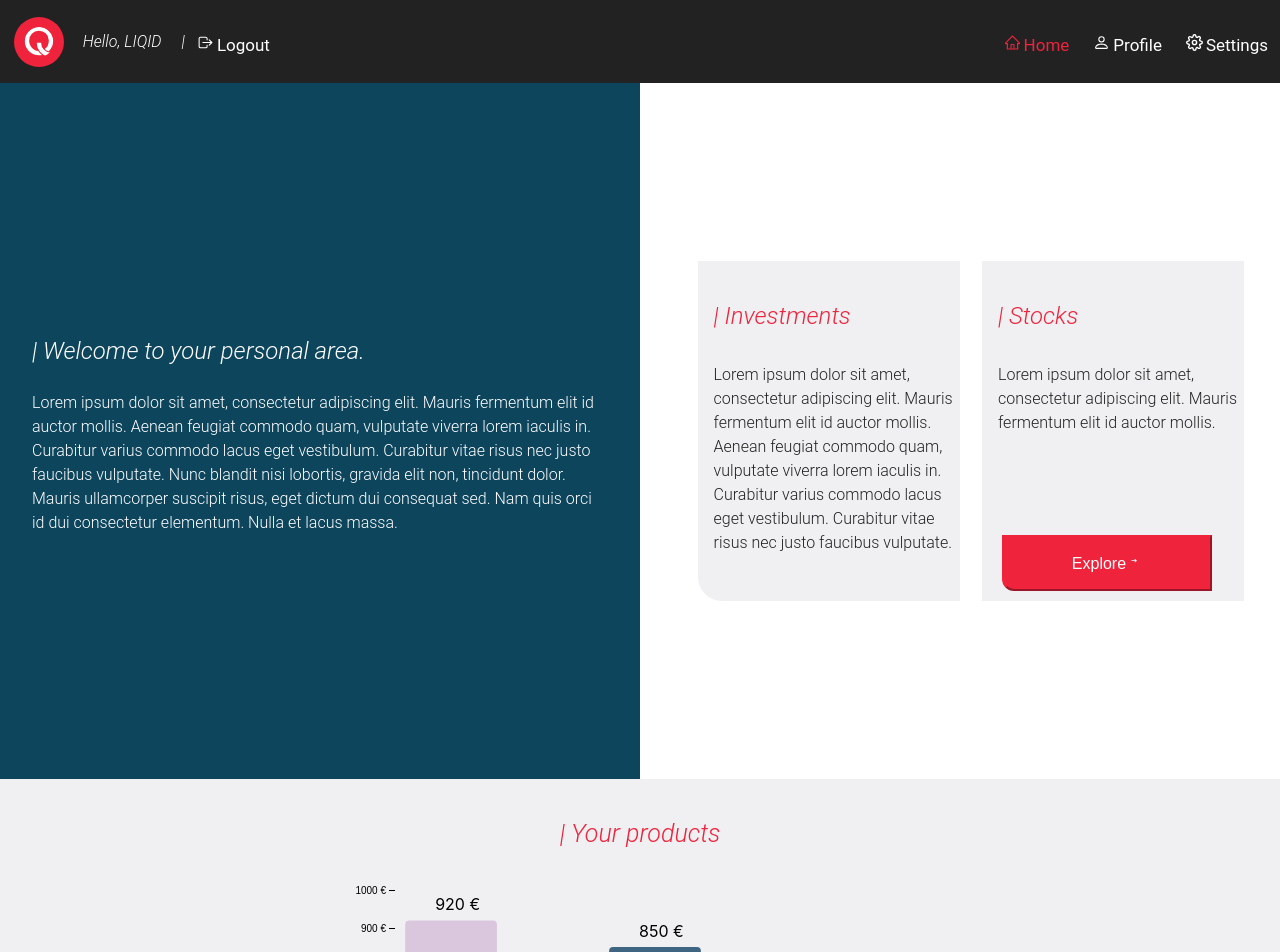
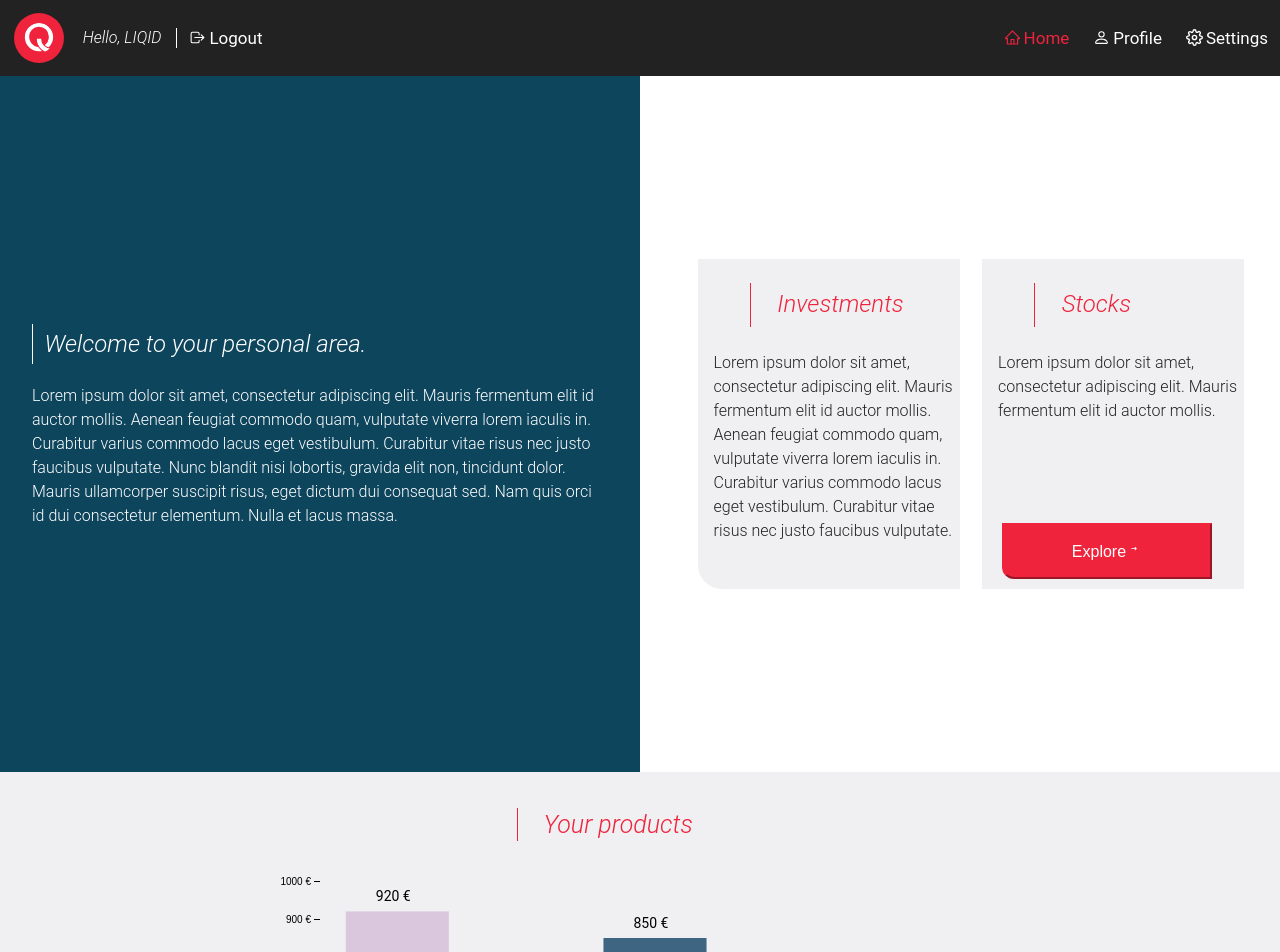
Before and after one commit to mya2h/liqid-code-challenge, a React (Create React App) app: page /home in a window 1280 px wide. Shown: the top 952 px of the page. Built offline with nearby package versions, Linux system fonts and the light colour scheme.

Commit message:
finalizing css

```diff
--- a/public/index.html
+++ b/public/index.html
@@ -3,7 +3,7 @@
   <head>
     <meta charset="utf-8" />
     <link rel="icon" href="%PUBLIC_URL%/redlogo.svg" />
-    <meta name="viewport" content="width=device-width, initial-scale=1" />
+    <meta name="viewport" content="width=device-width, initial-scale=1,maximum-scale=1" />
     <meta name="theme-color" content="#000000" />
     <meta
       name="description"
--- a/src/assets/styles/barChart.css
+++ b/src/assets/styles/barChart.css
@@ -4,21 +4,29 @@
   text-align: center;
   display: block;
   padding: 2%;
+}
+.content div {
   overflow-x: auto;
 }
 .tooltip {
   flex-direction: column;
-  font: normal 300 16px/21px Roboto;
+  font: bold 300 16px/21px Roboto;
+  padding: 1%;
+  text-align: left;
 }
 .tooltip span {
   color: #1eb3ae;
   float: right;
+  font-weight: normal;
 }
 .title {
   font: italic normal 300 25px/33px Roboto;
   color: #ef233c;
+  border-left: 1px solid;
+  width: 200px;
   align-self: center;
-  padding-top: 1%;
+  margin-left: 40%;
+  margin-top: 10px;
 }
 
 @media screen and (max-width: 599px) {
--- a/src/assets/styles/landing.css
+++ b/src/assets/styles/landing.css
@@ -29,9 +29,9 @@
 .col2 h3 {
   font: italic normal 300 1.5em/1.8em Roboto;
   color: #ef233c;
-  padding-left: 16px;
-  padding-right: 2px;
-  padding-top: 10px;
+  padding-left: 10%;
+  border-left: 1px solid;
+  margin-left: 20%;
 }
 .col2 p {
   font: normal normal 300 1em/1.5em Roboto;
@@ -61,6 +61,8 @@
 .col1content h2 {
   font: italic normal 300 1.5em/1.7em Roboto;
   color: #ffffff;
+  border-left: 1px solid;
+  padding-left: 2%;
 }
 .col1content p {
   font: normal normal 300 16px/24px Roboto;
@@ -78,6 +80,11 @@
   }
   .stock {
     border-radius: 0 0 0 24px;
+    padding-top: 2%;
+  }
+  .investments {
+    margin-top: 5%;
+    padding-top: 2%;
   }
 
   .hidenrow {
@@ -91,6 +98,7 @@
     color: #ef233c;
     padding-left: 16px;
     padding-right: 2px;
+    top: 20px;
   }
   .col2 p {
     font: normal normal 300 16px/24px Roboto;
--- a/src/assets/styles/nav.css
+++ b/src/assets/styles/nav.css
@@ -6,9 +6,21 @@
   justify-content: space-between;
   align-items: center;
 }
-.nav .icon {
+.nav-menu .icon {
   padding-right: 3px;
-  margin-top: 6px;
+  margin-bottom: -2px;
+}
+.nav-title .left-item {
+  border-left: 1px solid;
+  top: 10px;
+  bottom: 10px;
+  padding-top: 0;
+  padding-bottom: 0;
+  margin-left: 15px;
+}
+.nav-title .icon {
+  margin-bottom: -2px;
+  padding-right: 3px;
 }
 .nav-menu {
   display: flex;
@@ -128,6 +140,9 @@
   .nav-menu-right .right-item {
     display: block;
   }
+  .nav-title .left-item {
+    border: none;
+  }
   .active-nav {
     position: fixed;
     width: 100%;
--- a/src/components/Home/barChart.js
+++ b/src/components/Home/barChart.js
@@ -37,7 +37,7 @@ const BarChart = () => {
 
     const DrawChart = (data) => {
         var margin = { top: 20, right: 25, bottom: 30, left: 40 },
-            width = 650 - margin.left - margin.right,
+            width = 800 - margin.left - margin.right,
             height = 450 - margin.top - margin.bottom;
         var svg = d3.select("#chart")
             .append("svg")
@@ -50,11 +50,13 @@ const BarChart = () => {
         const x = d3.scaleBand()
             .domain(d3.range(data.length))
             .range([margin.left, width - margin.right])
-            .padding(0.1)
+            .padding(0.2)
 
         svg.append('g')
             .attr('transform', 'translate(0,' + height + ')')
             .call(d3.axisBottom(x).tickFormat(i => data[i].category).tickSizeOuter(0))
+            .style("font-size","14px")
+            .style("font-family","Roboto")
 
 
         const max = d3.max(data, function (d) { return d.quantity + 80 })
@@ -67,6 +69,8 @@ const BarChart = () => {
             .attr('transform', 'translate(' + margin.left + ',0)')
             .call(d3.axisLeft(y).tickFormat(d => `${d} €`))
             .select(".domain").remove()
+            .style("font-size","14px")
+            .style("font-family","Roboto")
 
         var Tooltip = d3.select("#chart")
             .append("div")
@@ -114,8 +118,6 @@ const BarChart = () => {
             .append("rect")
             .attr('x', (d, i) => x(i))
             .attr('y', d => y(d.quantity))
-            .attr("rx", 4)
-            .attr("ry", 4)
             .attr('height', d => y(0) - y(d.quantity))
             .attr('width', x.bandwidth())
             .attr('fill', function (d) {
@@ -137,6 +139,8 @@ const BarChart = () => {
             .text((d) => `${d.quantity} €`)
             .attr('x', (d, i) => x(i) + 30)
             .attr('y', d => y(d.quantity) - 10)
+            .style("font-size","14px")
+            .style("font-family","Roboto")
 
 
     }
@@ -144,11 +148,13 @@ const BarChart = () => {
     return (
 
         <div className="content">
+            <div>
             <div className="title">
-                | Your products
+            Your products
             </div>
             <div id="chart">
 
+            </div>
             </div>
         </div>
 
--- a/src/components/Home/landing.js
+++ b/src/components/Home/landing.js
@@ -7,7 +7,7 @@ const Landing = () => {
             <div class="column col1">
                 <div className="col1content">
                     <h2>
-                        | Welcome to your personal area.
+                        Welcome to your personal area.
                     </h2>
                     <p>Lorem ipsum dolor sit amet, consectetur adipiscing elit.
                         Mauris fermentum elit id auctor mollis. Aenean feugiat commodo quam, vulputate viverra lorem iaculis in. Curabitur varius commodo lacus eget vestibulum. Curabitur vitae risus nec justo faucibus vulputate. Nunc blandit nisi lobortis, gravida elit non, tincidunt dolor. Mauris ullamcorper suscipit risus, eget dictum dui consequat sed. Nam quis orci id dui consectetur elementum.
@@ -19,7 +19,7 @@ const Landing = () => {
                     <div className="investments">
                         <div>
                             <h3>
-                                | Investments
+                               Investments
                             </h3>
                             <p>
                                 Lorem ipsum dolor sit amet, consectetur adipiscing elit. Mauris fermentum elit id auctor mollis. Aenean feugiat commodo quam, vulputate viverra lorem iaculis in. Curabitur varius commodo
@@ -30,7 +30,7 @@ const Landing = () => {
                     <div className="stock">
                         <div>
                             <h3>
-                                | Stocks
+                                Stocks
                             </h3>
                             <p>
                                 Lorem ipsum dolor sit amet, consectetur adipiscing elit. Mauris fermentum elit id auctor mollis.
--- a/src/components/Nav/index.js
+++ b/src/components/Nav/index.js
@@ -21,7 +21,6 @@ const Nav = ({ setNavbarOpen, navbarOpen }) => {
                 <div className="nav-title">
                     {navbarOpen ? <div className="nav-logo-open"> <img src={redLogo} alt="logo" /></div> : <div className="nav-logo"> <img src={mainIcon} alt="logo" /></div>}
                     <div className="menu-title"><NavLink to="/main" className="nav-link" activeClassName={navbarOpen ? "active-link-open" : "active-link"}>Hello, LIQID</NavLink></div>
-                    <div className="menu-title separator">|</div>
                     <div className="nav-item left-item"><NavLink to="/" className="nav-link"><IoLogOutOutline className="icon" />Logout</NavLink></div>
                 </div>
 
--- a/src/index.css
+++ b/src/index.css
@@ -6,6 +6,7 @@ body {
   -webkit-font-smoothing: antialiased;
   -moz-osx-font-smoothing: grayscale;
   overflow-x: hidden;
+  width: 100%;
 }
 
 code {
```
Also changed, not shown: 1 other file (tests, documents, lock files or other folders).
